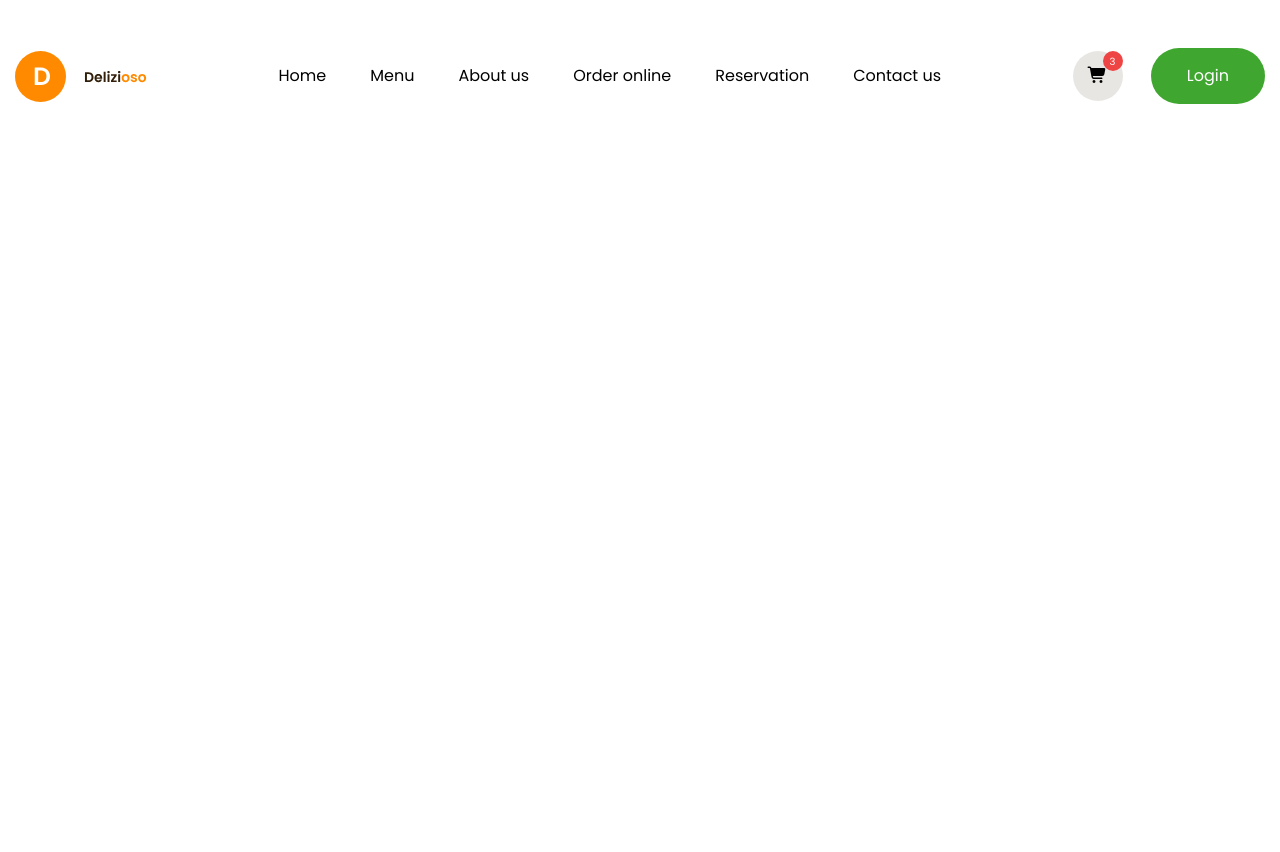
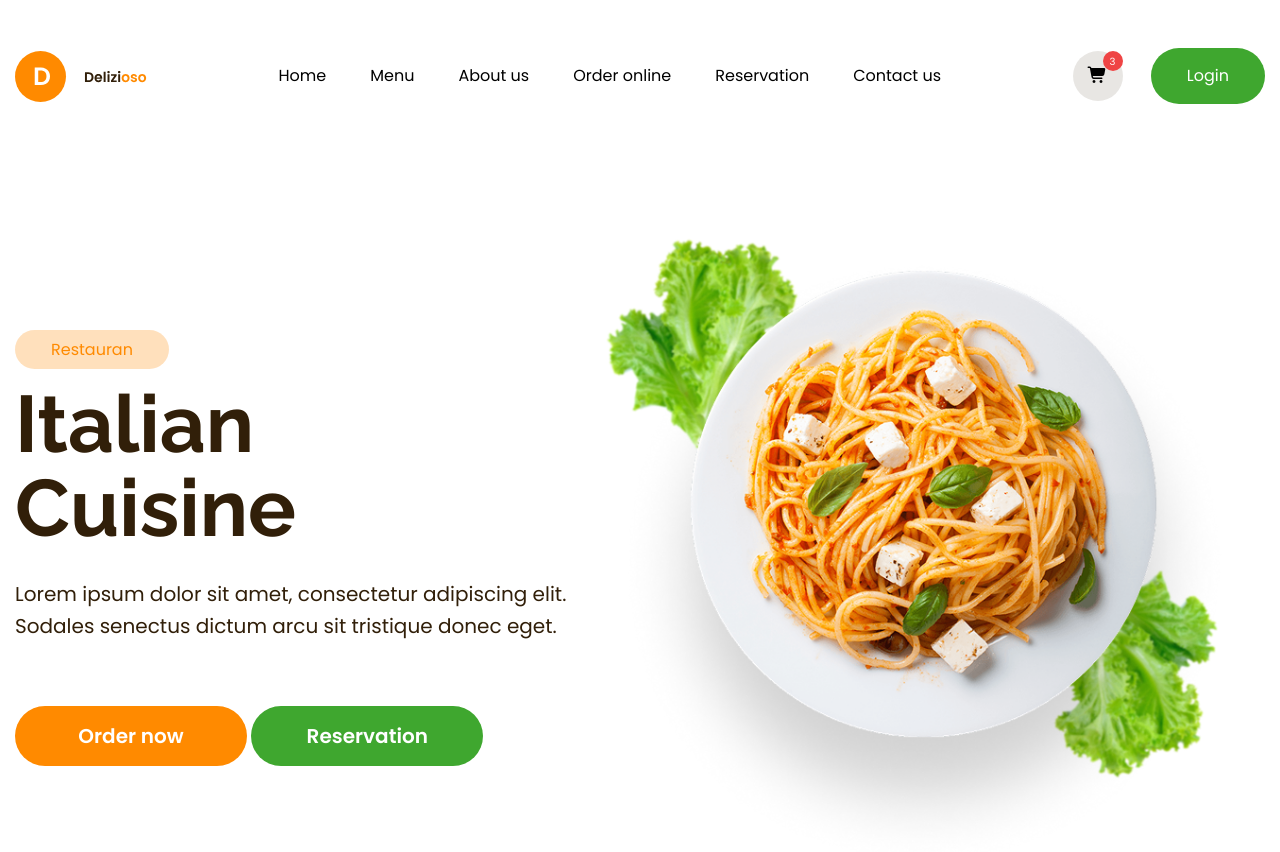
Before and after one commit to Azamatmasharipov707/Delizioso, a website: page src/index.html in a window 1280 px wide. Before the commit the page ends 800 px from the top, so only its background shows below. Drawn offline with Linux system fonts and the light colour scheme.

Commit message:
header done

```diff
--- a/src/index.html
+++ b/src/index.html
@@ -42,6 +42,20 @@
                 <button class="bg-secondary text-white py-4 px-9 rounded-full ml-6">Login</button>
             </div>
         </nav>
+        <div class="container flex items-center">
+            <div>
+                <span class="bg-[#ff880043] py-2 px-9 rounded-full text-primery">Restauran</span>
+                <h1 class="text-thirdstage text-[80px] font-bold font-[Raleway] mt-5 mb-7 w-[288px] leading-[5.25rem]">Italian Cuisine</h1>
+                <p class="text-thirdstage text-xl leading-8">Lorem ipsum dolor sit amet, consectetur adipiscing elit. Sodales senectus dictum arcu sit tristique donec eget.</p>
+                <div class="mt-16">
+                    <button class="py-4 max-w-[232px] w-full rounded-full bg-primery text-xl font-semibold text-white ">Order now</button>
+                    <button class="py-4 max-w-[232px] w-full rounded-full bg-secondary text-xl font-semibold text-white ">Reservation</button>
+                </div>
+            </div>
+            <div class="max-w-[900px] w-full h-[800px]">
+                <img src="image/header/image.png" alt="" class="w-full h-full object-contain">
+            </div>
+        </div>
     </header>
 </body>
 </html>
```
Also changed, not shown: src/css/output.css, src/image/header/image.png (added).
